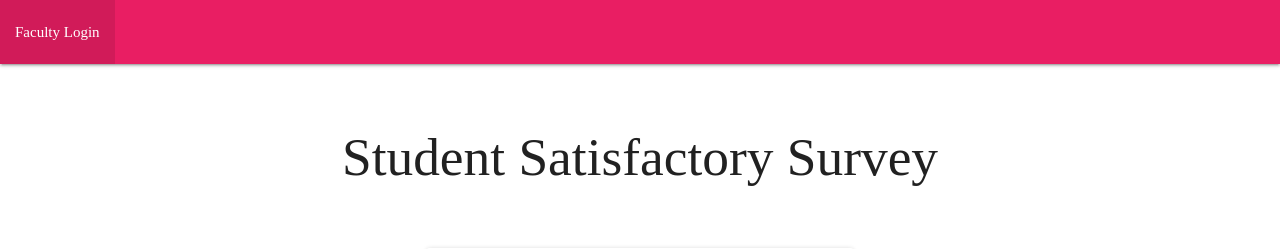
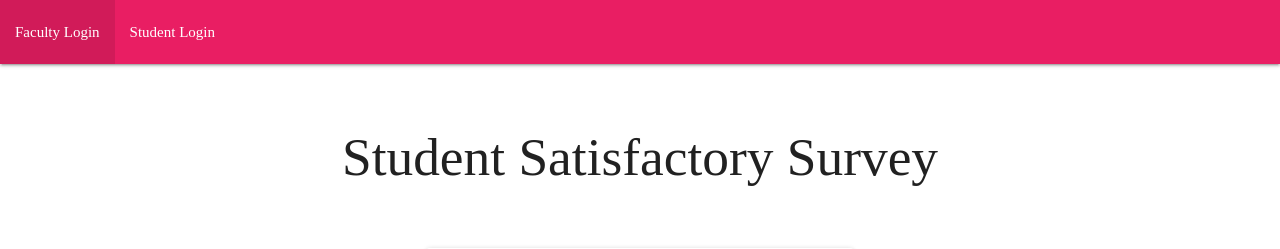
Before and after one commit to anjalafghan/student-satisfactory-survey, a PHP site: page / in a window 1280 px wide. Shown: the top 249 px of the page. Run offline with PHP 8.4, Linux system fonts and the light colour scheme; some web fonts are replaced.

Commit message:
Modified the header

```diff
--- a/faculty_login.php
+++ b/faculty_login.php
@@ -61,6 +61,7 @@ while($row = $data->fetch_assoc()){
 
       <ul id="nav-mobile" class="left hide-on-med-and-down">
         <li><a href="index.php">Student Login</a></li>
+        <li><a href="faculty_login.php">Faculty Login</a></li>
 
       </ul>
     </div>
--- a/index.php
+++ b/index.php
@@ -72,6 +72,7 @@ while($row = $data->fetch_assoc()){
     <div class="nav-wrapper pink">
       <ul id="nav-mobile" class="left hide-on-med-and-down">
         <li><a href="faculty_login.php">Faculty Login</a></li>
+        <li><a href="index.php">Student Login</a></li>
 
       </ul>
     </div>
```
